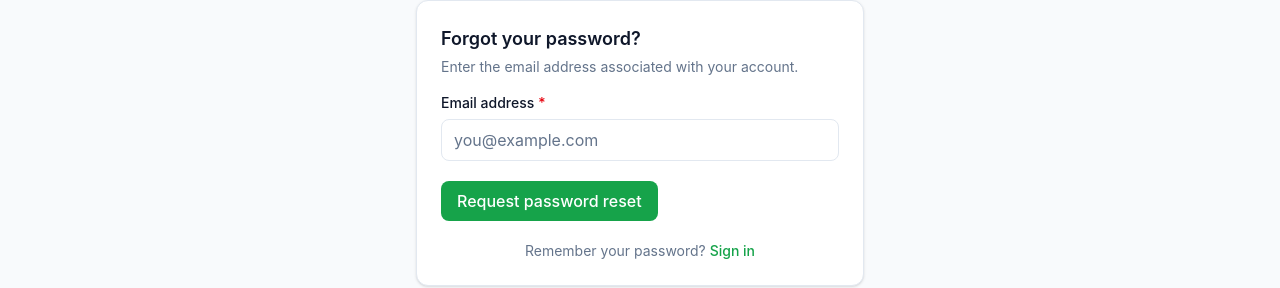
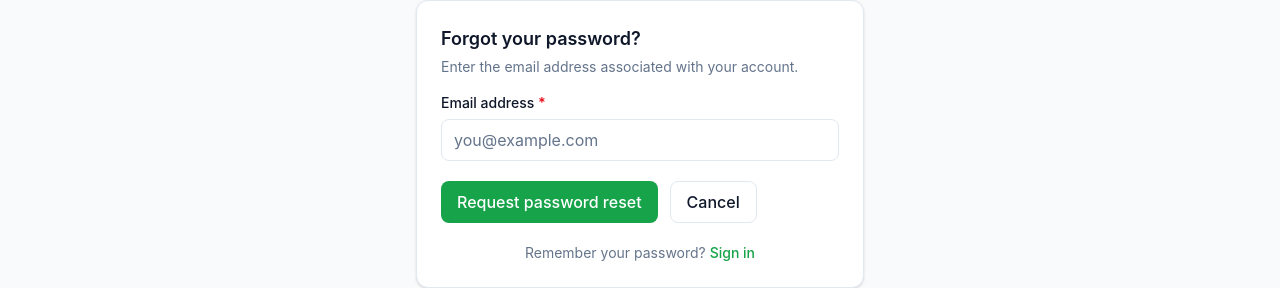
Before and after one commit to codewithdeniskimutai123/merigo-round, a React app in the folder frontend/: page /forgot-password in a window 1280 px wide. Shown: the part 105-393 px from the top of the page. Built offline with nearby package versions, Linux system fonts and the light colour scheme; no server answers; the HTML template or start-up script is replaced by a standard one.

Commit message:
feat(auth): connect forgot password to Django backend

```diff
--- a/frontend/src/pages/ForgotPasswordPage.jsx
+++ b/frontend/src/pages/ForgotPasswordPage.jsx
@@ -1,21 +1,89 @@
-
 import { useState } from 'react'
-import { Link } from 'react-router-dom'
+import { Link, useLocation, useNavigate } from 'react-router-dom'
+import { toast } from 'sonner'
 import Card from '../components/Card.jsx'
 import Input from '../components/Input.jsx'
 import Button from '../components/Button.jsx'
+import { requestPasswordReset } from '../api/authApi.js'
 
 export default function ForgotPasswordPage() {
   const [email, setEmail] = useState('')
   const [submitted, setSubmitted] = useState(false)
+  const [isSubmitting, setIsSubmitting] = useState(false)
+  const [emailError, setEmailError] = useState('')
 
-  function handleSubmit(event) {
+  const navigate = useNavigate()
+  const location = useLocation()
+
+  function handleCancel() {
+    if (location.key !== 'default' && window.history.length > 1) {
+      navigate(-1)
+    } else {
+      navigate('/login', { replace: true })
+    }
+  }
+
+  async function handleSubmit(event) {
     event.preventDefault()
+
+    if (isSubmitting) return
+
+    const trimmedEmail = email.trim()
+
+    if (!trimmedEmail) {
+      setEmailError('Email address is required.')
+      return
+    }
+
+    setEmailError('')
+    setIsSubmitting(true)
+
+    try {
+      const response = await requestPasswordReset(trimmedEmail)
+
       setSubmitted(true)
+
+      toast.success(
+        response?.detail ||
+          'If an account with that email exists, a password reset link has been sent.'
+      )
+    } catch (error) {
+      const responseData = error.response?.data
+
+      if (responseData?.email) {
+        const message = Array.isArray(responseData.email)
+          ? responseData.email[0]
+          : responseData.email
+
+        setEmailError(message)
+      } else if (typeof responseData?.detail === 'string') {
+        toast.error(responseData.detail)
+      } else if (!error.response) {
+        toast.error(
+          'Unable to connect to the server. Please check your connection and try again.'
+        )
+      } else {
+        toast.error('Unable to request a password reset. Please try again.')
+      }
+    } finally {
+      setIsSubmitting(false)
+    }
+  }
+
+  function handleEmailChange(event) {
+    setEmail(event.target.value)
+
+    if (emailError) {
+      setEmailError('')
+    }
+  }
+
+  function handleTryAnotherEmail() {
+    setSubmitted(false)
+    setEmailError('')
   }
 
   return (
-
     <div className="mx-auto w-full max-w-md">
       <Card
         title="Forgot your password?"
@@ -27,32 +95,64 @@ export default function ForgotPasswordPage() {
               role="status"
               className="rounded-lg border border-brand-600 bg-brand-50 p-4 text-sm text-brand-700"
             >
-                Your request has been recorded in this page. Email delivery
-                will be enabled when we connect Django.
+              If an account with that email exists, a password reset link has
+              been sent. Please check your inbox and spam folder.
             </div>
 
             <Button
+              type="button"
               variant="secondary"
-                onClick={() => setSubmitted(false)}
+              onClick={handleTryAnotherEmail}
             >
               Try another email
             </Button>
+
+            <Button
+              type="button"
+              variant="secondary"
+              onClick={handleCancel}
+            >
+              Cancel
+            </Button>
           </div>
         ) : (
-            <form onSubmit={handleSubmit} className="space-y-5">
+          <form onSubmit={handleSubmit} noValidate className="space-y-5">
+            <div>
               <Input
                 id="email"
+                name="email"
                 label="Email address"
                 type="email"
                 placeholder="you@example.com"
                 value={email}
-                onChange={(event) => setEmail(event.target.value)}
+                onChange={handleEmailChange}
+                invalid={Boolean(emailError)}
                 required
               />
 
-              <Button type="submit">
-                Request password reset
+              {emailError && (
+                <p role="alert" className="mt-1.5 text-sm text-red-600">
+                  {emailError}
+                </p>
+              )}
+            </div>
+
+            <div className="flex flex-col gap-3 sm:flex-row">
+              <Button type="submit" disabled={isSubmitting}>
+                {isSubmitting
+                  ? 'Sending request...'
+                  : 'Request password reset'}
               </Button>
+
+              <Button
+                type="button"
+                variant="secondary"
+                onClick={handleCancel}
+                disabled={isSubmitting}
+              >
+                Cancel
+              </Button>
+            </div>
           </form>
         )}
 
@@ -67,6 +167,5 @@ export default function ForgotPasswordPage() {
         </p>
       </Card>
     </div>
-
   )
 }
```
Lines whose indentation alone changed are shown as unchanged.
